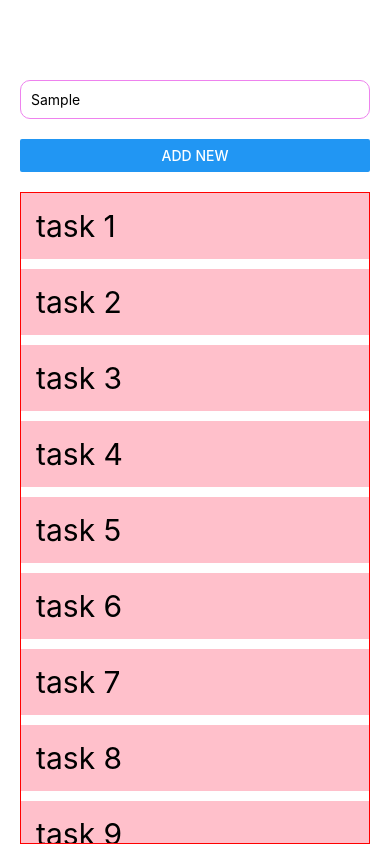
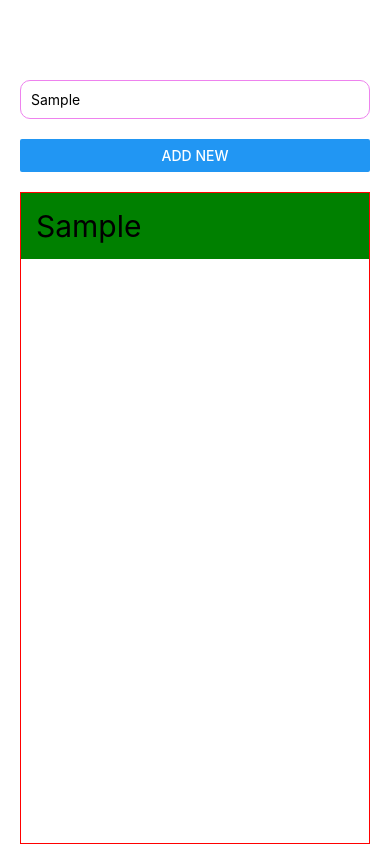
Before and after one commit to buihieus/react-native, a React Native app: screen / in a window 390 px wide. Both pictures are taken after typing "Sample" into the empty fields and a click on the button "ADD NEW". Built offline with nearby package versions, Linux system fonts and the light colour scheme.

Commit message:
video 35+36

```diff
--- a/App.tsx
+++ b/App.tsx
@@ -7,31 +7,30 @@ export default function App(){
 
 
     const[todoList, setTodoList] = useState<ITodo[]>([
-        { id: 1, title: 'task 1' },
-        { id: 2, title: 'task 2' },
-        { id: 3, title: 'task 3' },
-        { id: 4, title: 'task 4' },
-        { id: 5, title: 'task 5' },
-        { id: 6, title: 'task 6' },
-        { id: 7, title: 'task 7' },
-        { id: 8, title: 'task 8' },
-        { id: 9, title: 'task 9' },
-        { id: 10, title: 'task 10' },
-        { id: 11, title: 'task 11' },
-        { id: 12, title: 'task 12' },
-        { id: 13, title: 'task 13' },
-        { id: 14, title: 'task 14' },
-        { id: 15, title: 'task 15' },
 
     ])
+    function randomInteger(min: number,max: number){
+        return Math.floor(Math.random() * (max - min + 1)) + min;
+    }
+    const addTodo = (text:string) => {
 
+        const todo = {id:randomInteger(1,1000000),title:text}
+        setTodoList([...todoList, todo])// THÊM MỚI 1 TODO
+    }
+    const deleteTodo = (id:number) => {
+        const newTodo = todoList.filter(todo => todo.id != id);
+        setTodoList(newTodo);
+    }
     return (
         <View style={styles.container}>
 
-        <InputTodo/>
+        <InputTodo
+        addTodo={addTodo}
+        />
 
         <ListTodo
         todoList={todoList}
+        deleteTodo={deleteTodo}
         />
 
         </View>
@@ -41,14 +40,6 @@ export default function App(){
 // css in js /styled component
 const styles = StyleSheet.create({
 
-    hoicailon: {
-        color: "green",
-    },
-    text: {
-        fontSize: 50,
-        fontWeight: 'bold',
-        color: 'blue'
-    },
     container: {
     flex: 1,
     backgroundColor: 'white',
--- a/components/todo/input.todo.tsx
+++ b/components/todo/input.todo.tsx
@@ -11,8 +11,17 @@ const styles = StyleSheet.create({
         borderRadius: 10,
     }
 })
-const InputTodo =() => {
+interface IProps{
+    addTodo: (v: string) => void;
+}
+const InputTodo =(props: IProps) => {
+
+    const {addTodo} = props;
     const [name, setName] = useState<string>('');
+
+    const handleAddNewTodo = () => {
+        addTodo(name);
+    }
     return (
         <>
         <View>
@@ -28,7 +37,7 @@ const InputTodo =() => {
 
         <Button
             title='add new'
-            onPress={()=>alert("click me")}
+            onPress={handleAddNewTodo}//useCallback
         />
         </View>
         </>
--- a/components/todo/list.todo.tsx
+++ b/components/todo/list.todo.tsx
@@ -1,8 +1,8 @@
-import { FlatList,Text,StyleSheet } from "react-native"
+import { FlatList,Text,StyleSheet,TouchableOpacity  } from "react-native"
 const styles = StyleSheet.create({
     todo: {
         fontSize:30,
-        backgroundColor:'pink',
+        backgroundColor:'green',
         marginBottom:10,
         padding:15,
 
@@ -10,12 +10,14 @@ const styles = StyleSheet.create({
 })
 interface IProps{
     todoList: ITodo[];
-
+    deleteTodo: (v: number) => void// nó là 1 funt nên để là void
 }
 const ListTodo =(props: IProps) => {
-    const {todoList} = props;
+    const {todoList, deleteTodo} = props;
+    console.log(todoList)
     return (
         <>
+        {/* <Text>{JSON.stringify(todoList)}</Text> */}
         <FlatList
                     style={{
                         marginTop: 20,
@@ -23,16 +25,18 @@ const ListTodo =(props: IProps) => {
                         borderWidth:1
                         }}
                     data={todoList}
-                    keyExtractor={(item)=>item.id + ""}
+                    keyExtractor={(item)=>item.id + ""} // chuyển id thành chuỗi để làm key duy nhất
                     // object destructuring data.item
                     renderItem={({item})=> {
                         return (
+                            <TouchableOpacity onPress={() => deleteTodo(item.id)}>
                                 <Text
                                 // key={item.id}
                                     style={styles.todo}
                                 >
                                     {item.title}
                                 </Text>
+                            </TouchableOpacity>
                         )
                     }}
                     />
```
Lines whose indentation alone changed are shown as unchanged.
